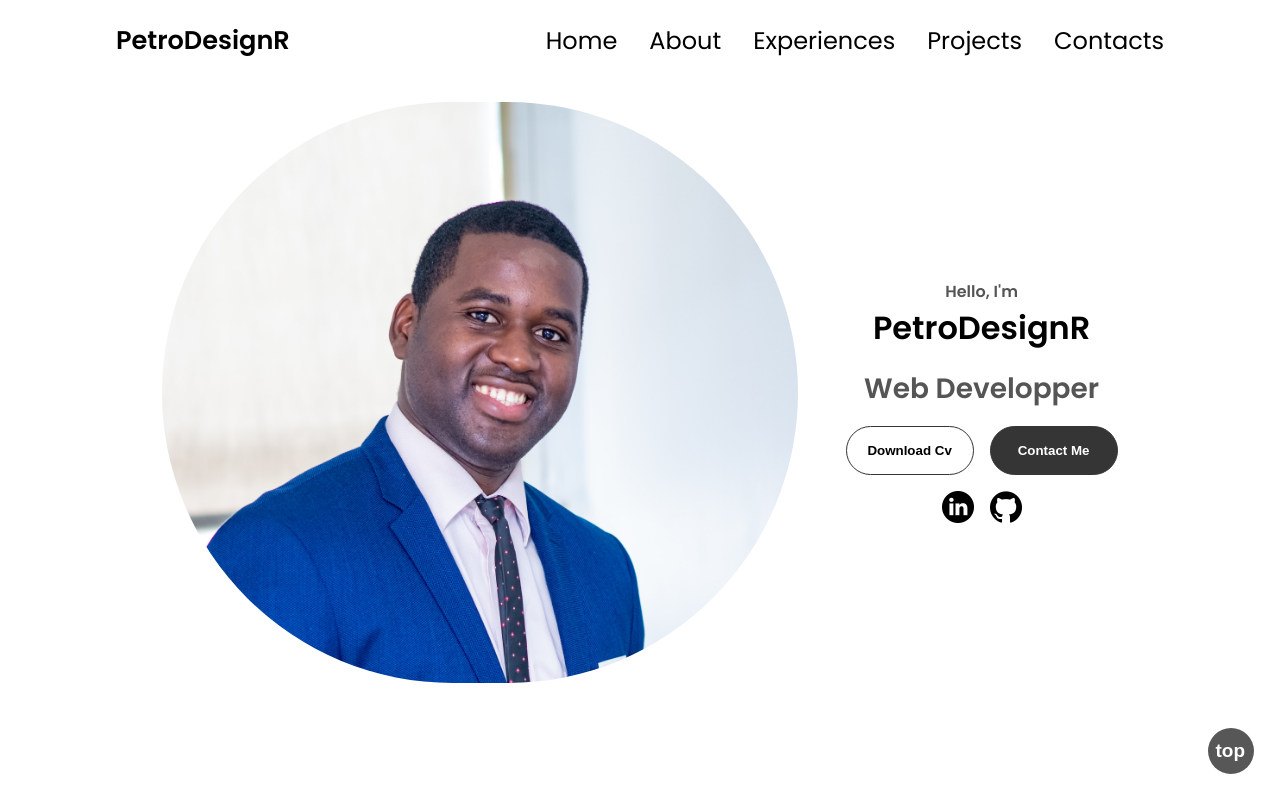
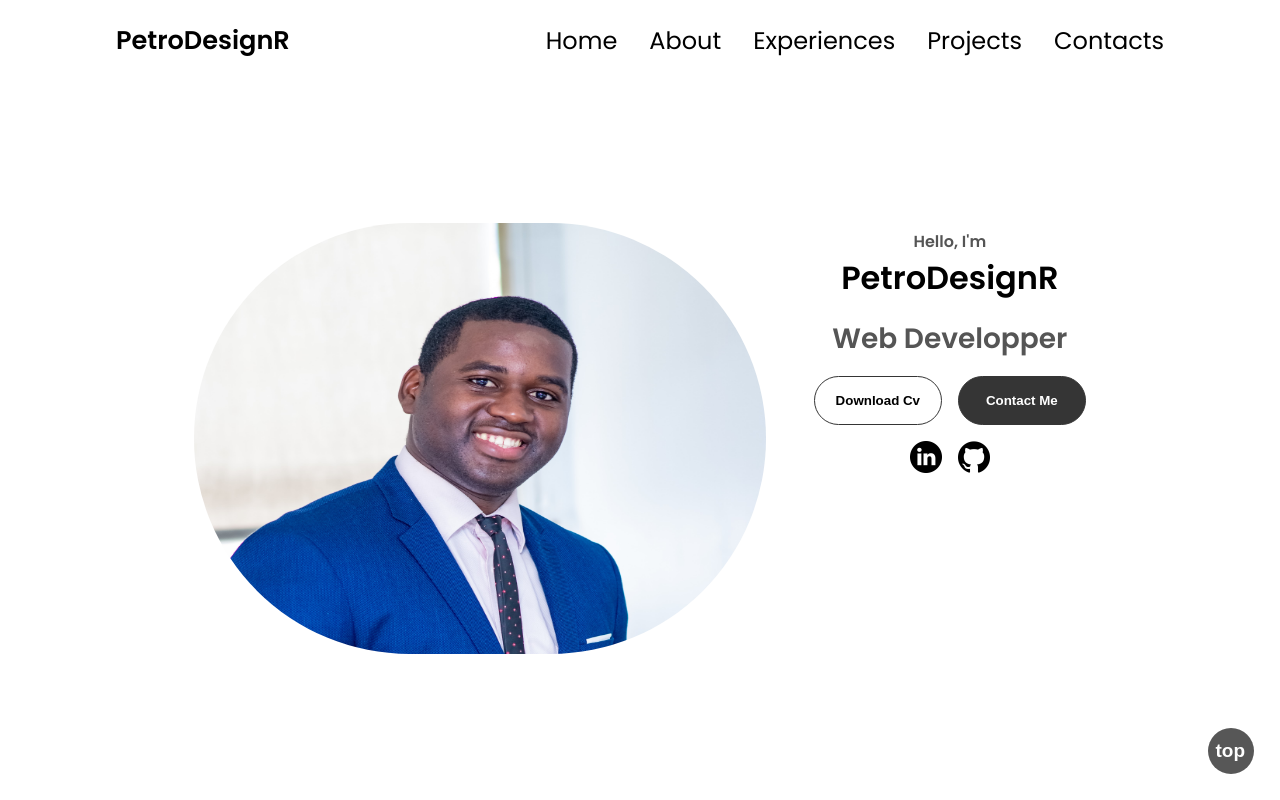
Before and after one commit to petrodesignr/html-css-js-portfolio, a plain HTML site: page index.html in a window 1280 px wide. Shown: the top 800 px of the page. Drawn offline with Linux system fonts and the light colour scheme.

Commit message:
css update3

```diff
--- a/style.css
+++ b/style.css
@@ -136,7 +136,7 @@ padding: 1vh;
 background-color: white;
 position: sticky;
 top: 0;
-margin-bottom: 15%;
+/* margin-bottom: 15%; */
 z-index: 1;
 }
 
@@ -224,7 +224,9 @@ section{
     flex-direction: column;
     justify-content: center;
     align-items: center;
-    padding-top: 10vh;
+    align-items: center;
+    height: calc(100vh - 83px);
+    /* padding-top: 10vh; */
 }
 
 .section-container{
@@ -234,14 +236,15 @@ section{
 
 .profile-pic{
     border-radius: 60rem;
-    height: 180px;
-    width: 180px;
+    height: 250px;
+    width: 250px;
     margin: auto 0;
 }
 
 .section__text{
     align-self: center;
     text-align: center;
+    padding-bottom: 15%;
 }
 
 .section__text p{
@@ -597,13 +600,13 @@ footer p{
  #profile{
         flex-direction: row;
         gap: 3rem;
+        align-items: center;
+        height: calc(100vh - 83px);
     }
 
     .profile-pic{
-    border-radius: 60rem;
-    height: 280px;
-    width: 280px;
-    margin: auto 0;
+        width: 45%;
+        height: 45%;
     }
 
     .details-container
@@ -618,15 +621,6 @@ footer p{
         width: 100%;
         overflow: none;
     }
-
-    .experience-container
-    {
-        width: 100%;
-        flex-direction: row;
-        /* justify-content: space-between; */
-        gap: 4rem;
-    }
-
 
     .about-details-container
     {
@@ -647,6 +641,21 @@ footer p{
 #experience{
     display: flex;
     flex-direction: column;
+}
+
+
+    .experience-container
+    {
+        width: 100%;
+        /* flex-direction: row; */
+        /* justify-content: space-between; */
+        gap: 1rem;
+    }
+
+
+#experience .article-container
+{
+    font-size: large;
 }
 
 .contact-info-upper-container
@@ -689,7 +698,7 @@ footer p{
     #desktop-nav
     {
         display: flex;
-        position: fixed;
+        position: sticky;
         justify-content: center;
         gap: 20%;
         width: 100%;
@@ -706,42 +715,16 @@ footer p{
 
     #profile
     {
-        padding-top: 8%;
+        /* padding-top: 8%; */
+    align-items: center;
+    height: calc(100vh - 83px);
     }
 
     .profile-pic
     {
-        width: 50%;
+        width: 45%;
         height: 60%;
     }
-
-    /* #profile .section__text
-    {
-        width: 200vh;
-        height: 200%;
-        background-color: burlywood;
-    }
-
-   .section__text__p1, .section__text__p2, .title
-   {
-    width: 60vh;
-    height: 10vh;
-   }
-
-   .section__text__p1
-   {
-    font-size: 40px;
-   }
-
-   .title
-   {
-    font-size: 55px;
-   }
-
-   .section__text__p2
-   {
-    font-size: 40px;
-   } */
 
     .experience-container
 {
@@ -791,13 +774,14 @@ footer p{
 {
     #profile
     {
-        padding-top: 15%;
+        /* padding-top: 15%; */
+
     }
 
     .profile-pic
     {
-        width: 40%;
-        background-color: burlywood;
+        width: 35%;
+        height: 60%;
     }
 
    .section__text__p1, .section__text__p2, .title
```
